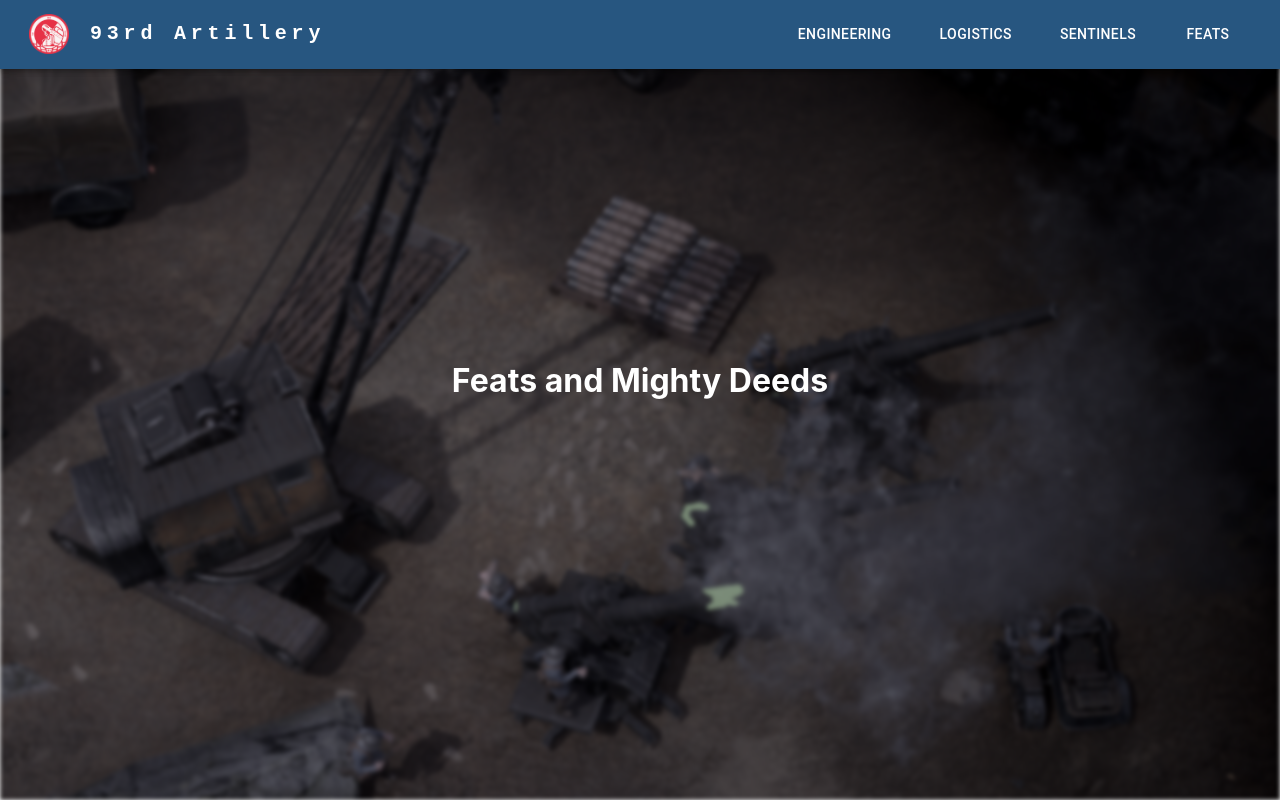
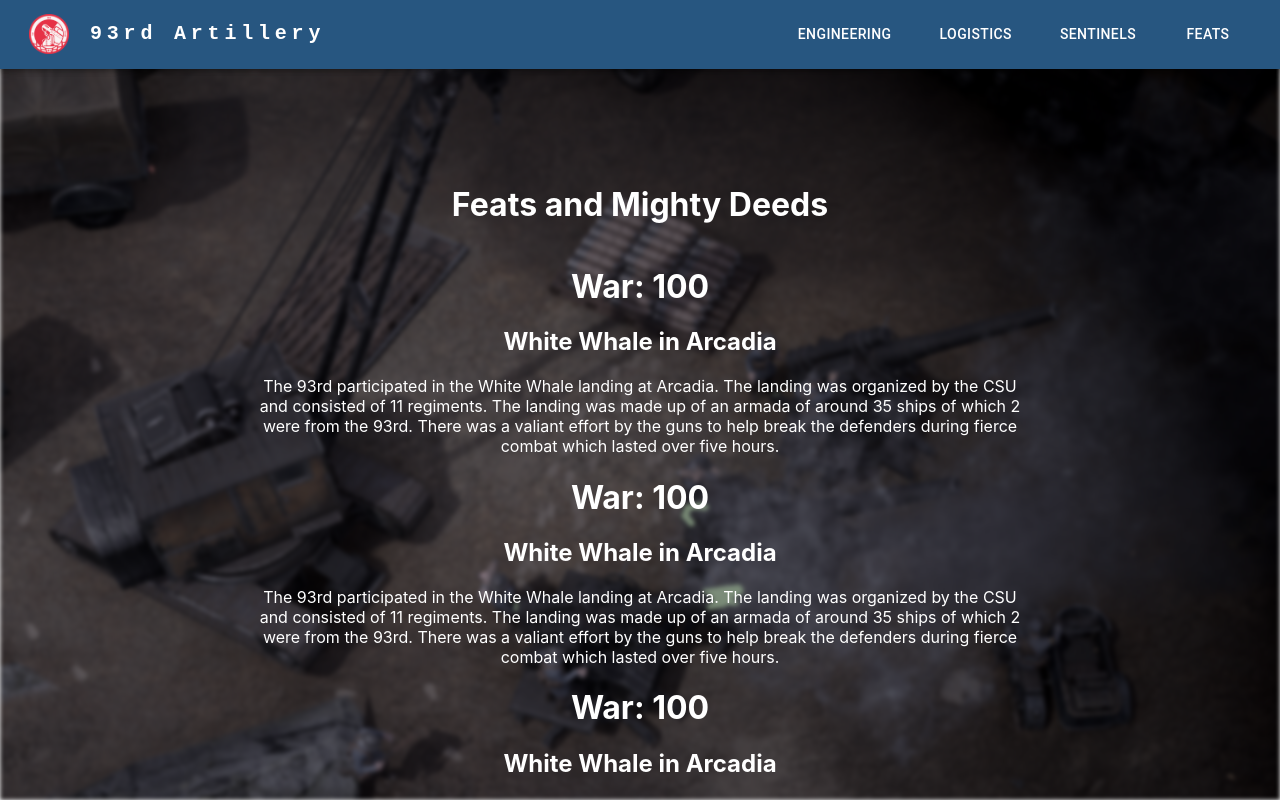
Before and after one commit to Tutor78/93rd-website, a React (Create React App) app: page /feats in a window 1280 px wide. Built offline with nearby package versions, Linux system fonts and the light colour scheme.

Commit message:
added feats component

```diff
--- a/src/components/Feats/index.js
+++ b/src/components/Feats/index.js
@@ -0,0 +1,50 @@
+import * as React from 'react';
+
+function Feats() {
+    const exploits =[
+        {
+            war: '100',
+            title:'White Whale in Arcadia',
+            image: 'url(../images/)',
+            text: `The 93rd participated in the White Whale landing at Arcadia.
+                    The landing was organized by the CSU and consisted of 11 regiments.
+                    The landing was made up of an armada of around 35 ships of which 2 were
+                    from the 93rd. There was a valiant effort by the guns to help break the defenders
+                    during fierce combat which lasted over five hours.`
+        },
+        {
+            war: '100',
+            title:'White Whale in Arcadia',
+            image: 'url(../images/)',
+            text: `The 93rd participated in the White Whale landing at Arcadia.
+                    The landing was organized by the CSU and consisted of 11 regiments.
+                    The landing was made up of an armada of around 35 ships of which 2 were
+                    from the 93rd. There was a valiant effort by the guns to help break the defenders
+                    during fierce combat which lasted over five hours.`
+        },
+        {
+            war: '100',
+            title:'White Whale in Arcadia',
+            image: 'url(../images/)',
+            text: `The 93rd participated in the White Whale landing at Arcadia.
+                    The landing was organized by the CSU and consisted of 11 regiments.
+                    The landing was made up of an armada of around 35 ships of which 2 were
+                    from the 93rd. There was a valiant effort by the guns to help break the defenders
+                    during fierce combat which lasted over five hours.`
+        }
+    ]
+
+    return (
+        <div>
+            {exploits.map(({ war, title, image, text }) => (
+                <div>
+                    <h1>War: {war}</h1>
+                    <h2>{title}</h2>
+                    <p>{text}</p>
+                </div>
+            ))}
+        </div>
+    )
+}
+
+export default Feats;
--- a/src/css/global.css
+++ b/src/css/global.css
@@ -11,8 +11,9 @@
   left: 0;
   overflow: hidden;
   display: flex;
-  justify-content: center;
+  flex-direction: column;
   text-align: center;
+  align-items: center;
 }
 
 .container::before {
@@ -31,14 +32,13 @@
 .contentContainer {
   display: flex;
   flex-direction: column;
-  justify-content: center;
-  position: absolute;
-  height: 100%;
+  position: relative;
+  height: fit-content;
   width: 90%;
-  overflow-y: scroll;
+  overflow-y: auto;
   scrollbar-width: none;
-  margin-top: 75px;
-  padding: 5px;
+  margin-top: 12%;
+  padding: 10px;
   color: white;
 }
 
@@ -58,7 +58,6 @@
 
 @media screen and (min-width: 900px) {
   .contentContainer {
-    height: 75%;
     width: 60%;
   }
 }
--- a/src/pages/Feats.js
+++ b/src/pages/Feats.js
@@ -7,7 +7,7 @@ function featsPage () {
         <Navbar />
             <div className="contentContainer">
                 <h1>Feats and Mighty Deeds</h1>
-                {/* <Feats /> */}
+                <Feats />
             </div>
         </div>
     )
```
Also changed, not shown: src/components/Feats/Feats.css (added).
